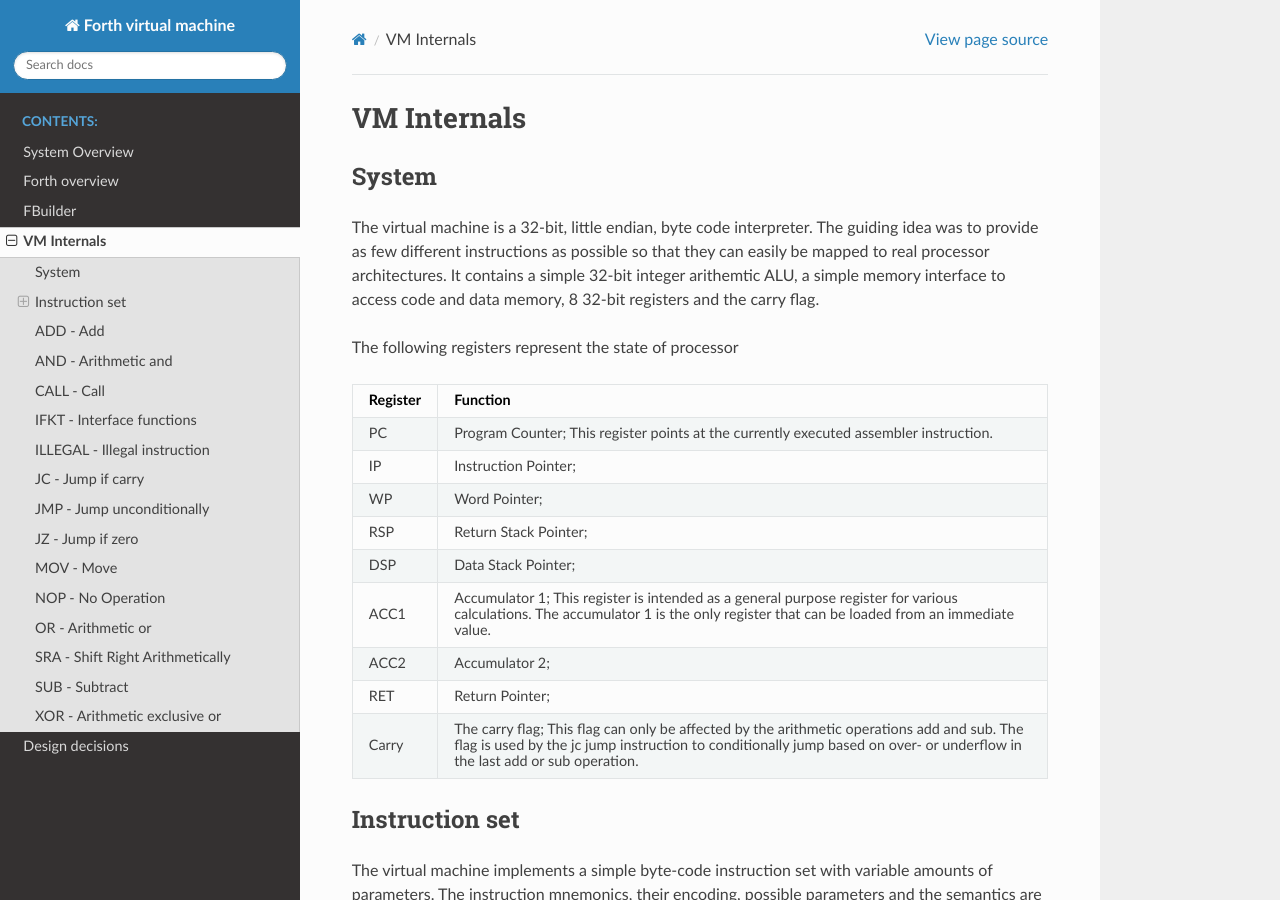
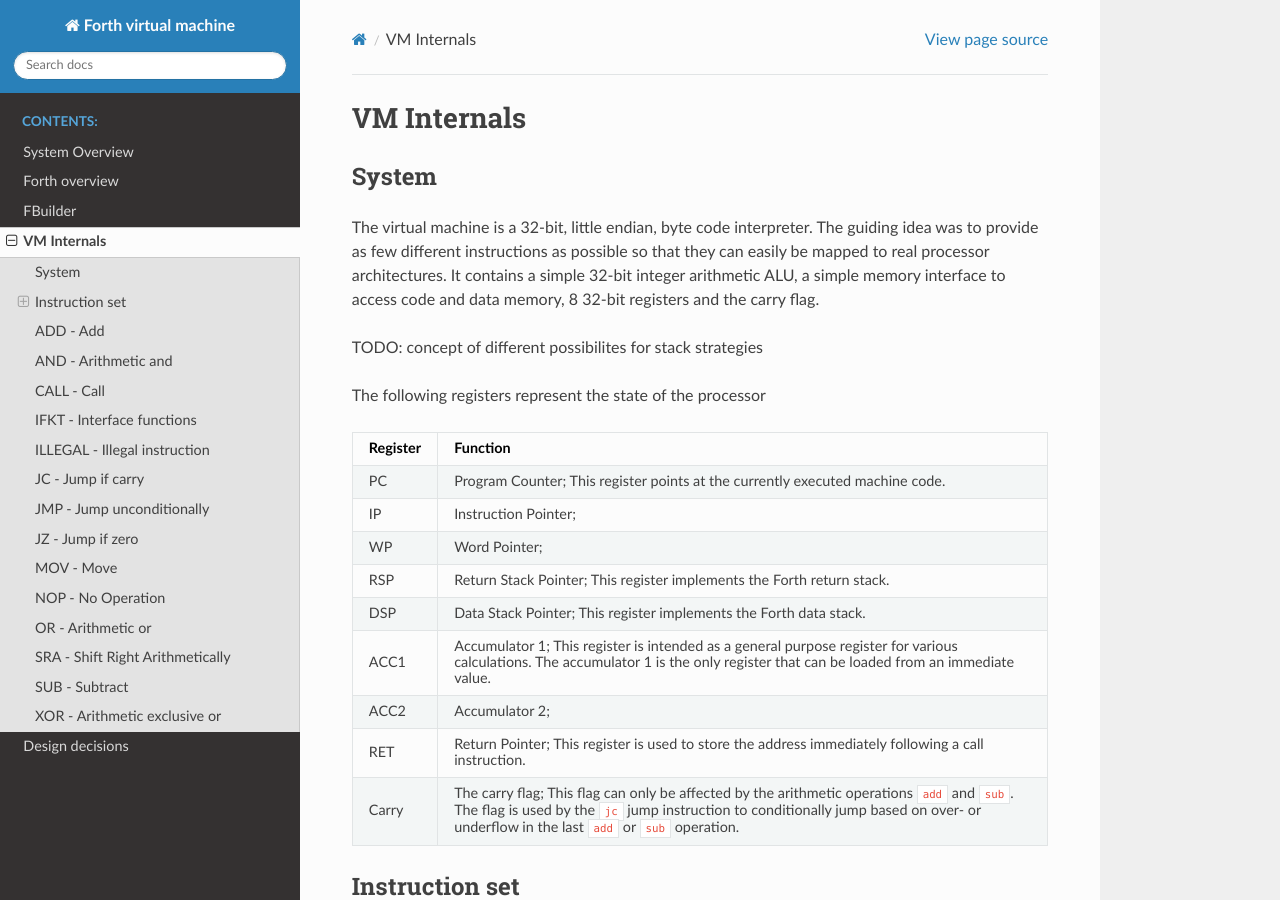
Before and after one commit to Jokymon/forth-vm-sim, a Sphinx documentation site: the page built from doc/virtual_machine.rst, in a window 1280 px wide and 900 px high. Built offline with Sphinx 7.4.7 and the Read the Docs theme 2.0.0, drawn with Linux system fonts in a browser that asks for light colours; some of the changed text lies outside the part shown.

Commit message:
Documentation cleanup and corrections

```diff
--- a/doc/fbuilder.rst
+++ b/doc/fbuilder.rst
@@ -13,7 +13,7 @@
 ----------
 
 The following example only uses machine instructions from the VM and the Fbuilder language to
-implement a simple hello world programm. The meaning of individual code lines are explained below.
+implement a simple hello world programm. The meaning of individual code lines is explained below.
 
 .. code-block::
     :linenos:
--- a/doc/virtual_machine.rst
+++ b/doc/virtual_machine.rst
@@ -5,40 +5,43 @@
 ------
 
 The virtual machine is a 32-bit, little endian, byte code interpreter. The guiding idea was to provide as few different instructions
-as possible so that they can easily be mapped to real processor architectures. It contains a simple 32-bit integer arithemtic ALU, a
+as possible so that they can easily be mapped to real processor architectures. It contains a simple 32-bit integer arithmetic ALU, a
 simple memory interface to access code and data memory, 8 32-bit registers and the carry flag.
 
-The following registers represent the state of processor
+TODO: concept of different possibilites for stack strategies
+
+The following registers represent the state of the processor
 
 +----------+-------------------------------------------------------------------------------------------------------------------------------------------------------------------------------------+
 | Register | Function                                                                                                                                                                            |
 +==========+=====================================================================================================================================================================================+
-| PC       | Program Counter; This register points at the currently executed assembler instruction.                                                                                              |
+| PC       | Program Counter; This register points at the currently executed machine code.                                                                                                       |
 +----------+-------------------------------------------------------------------------------------------------------------------------------------------------------------------------------------+
 | IP       | Instruction Pointer;                                                                                                                                                                |
 +----------+-------------------------------------------------------------------------------------------------------------------------------------------------------------------------------------+
 | WP       | Word Pointer;                                                                                                                                                                       |
 +----------+-------------------------------------------------------------------------------------------------------------------------------------------------------------------------------------+
-| RSP      | Return Stack Pointer;                                                                                                                                                               |
+| RSP      | Return Stack Pointer; This register implements the Forth return stack.                                                                                                              |
 +----------+-------------------------------------------------------------------------------------------------------------------------------------------------------------------------------------+
-| DSP      | Data Stack Pointer;                                                                                                                                                                 |
+| DSP      | Data Stack Pointer; This register implements the Forth data stack.                                                                                                                  |
 +----------+-------------------------------------------------------------------------------------------------------------------------------------------------------------------------------------+
 | ACC1     | Accumulator 1; This register is intended as a general purpose register for various calculations. The accumulator 1 is the only register that can be loaded from an immediate value. |
 +----------+-------------------------------------------------------------------------------------------------------------------------------------------------------------------------------------+
 | ACC2     | Accumulator 2;                                                                                                                                                                      |
 +----------+-------------------------------------------------------------------------------------------------------------------------------------------------------------------------------------+
-| RET      | Return Pointer;                                                                                                                                                                     |
+| RET      | Return Pointer; This register is used to store the address immediately following a call instruction.                                                                                |
 +----------+-------------------------------------------------------------------------------------------------------------------------------------------------------------------------------------+
-| Carry    | The carry flag; This flag can only be affected by the arithmetic operations add and sub.                                                                                            |
-|          | The flag is used by the jc jump instruction to conditionally jump based on over- or underflow                                                                                       |
-|          | in the last add or sub operation.                                                                                                                                                   |
+| Carry    | The carry flag; This flag can only be affected by the arithmetic operations ``add`` and ``sub``.                                                                                    |
+|          | The flag is used by the ``jc`` jump instruction to conditionally jump based on over- or underflow                                                                                   |
+|          | in the last ``add`` or ``sub`` operation.                                                                                                                                           |
 +----------+-------------------------------------------------------------------------------------------------------------------------------------------------------------------------------------+
 
 
 Instruction set
 ---------------
 
-The virtual machine implements a simple byte-code instruction set with variable amounts of parameters. The instruction mnemonics, their encoding, possible parameters and the semantics are explained in this section.
+The virtual machine implements a simple byte-code instruction set with variable amounts of parameters. The
+instruction mnemonics, their encoding, possible parameters and the semantics are explained in this section.
 
 Operand types
 ^^^^^^^^^^^^^
@@ -126,14 +129,19 @@
     * - ``rop``
       - .. wavedrom:: images/encoding_rop.json
 
+        This encoding describes an instruction where either the source or
+        the target register is used in an indirect mode and is additionally
+        affected by an increment- or decrement operation. Which register is
+        used this way, depends on the actual machine instruction.
+
         - ``DI`` Flag to indicate what operation is to be performed on the
-          target register. A ``1`` means decrement, ``0`` means increment.
+          affected register. A ``1`` means decrement, ``0`` means increment.
         - ``PP`` Flag to indicate whether the operation is performed before
-          before indirectly accessing memory or after. A ``1`` means pre
-          operation, a ``0`` means post operation.
-        - ``reg_tgt`` The register encoded as described above used as target
+          indirectly accessing memory or after. A ``1`` means pre operation,
+          a ``0`` means post operation.
+        - ``reg_tgt`` The register encoded as described above, used as target
           indication.
-        - ``reg_src`` The register encoded as described above used as source
+        - ``reg_src`` The register encoded as described above, used as source
           indication.
 
     * - ``ri5``
@@ -257,8 +265,8 @@
     | 72 `/u32` | JC `label`      | Jump to immediate address when carry flag is set |
     +-----------+-----------------+--------------------------------------------------+
 
-The carry flag can only be set and cleared by performing an ``ADD`` or ``SUB``
-instruction. The ``JC`` instruction jumps to an immediate address when this carry
+The carry flag can only be set and cleared by performing an ``add`` or ``sub``
+instruction. The ``jc`` instruction jumps to an immediate address when this carry
 flag is set.
 
 JMP - Jump unconditionally
@@ -295,13 +303,13 @@
 .. table::
     :widths: 15 25 70
 
-    +-----------+-----------------+----------------------------------------------+
-    | Opcode    | Mnemonic        | Description                                  |
-    +===========+=================+==============================================+
-    | 71 `/u32` | JZ `label`      | Jump to immediate address when %acc1 is zero |
-    +-----------+-----------------+----------------------------------------------+
+    +-----------+-----------------+--------------------------------------------------+
+    | Opcode    | Mnemonic        | Description                                      |
+    +===========+=================+==================================================+
+    | 71 `/u32` | JZ `label`      | Jump to immediate address when ``%acc1`` is zero |
+    +-----------+-----------------+--------------------------------------------------+
 
-With ``JZ`` a jump to an immediate address is performed if the value of the
+With ``jz`` a jump to an immediate address is performed if the value of the
 accumulator register ``%acc1`` has the value ``0x0``.
 
 MOV - Move
@@ -319,7 +327,7 @@
     +-----------+------------------------+---------------------------------------------------------------------+
     | 22 `/rop` | MOV.W `regi_op`, `reg` | Move register to register indirect memory with operation word sized |
     +-----------+------------------------+---------------------------------------------------------------------+
-    | 23 `/rop` | MOV.B `reg`, `regi_op` | Move register indirect memory to register with operation byte sized |
+    | 23 `/rop` | MOV.B `regi_op`, `reg` | Move register to register indirect memory with operation byte sized |
     +-----------+------------------------+---------------------------------------------------------------------+
     | 24 `/rop` | MOV.W `reg`, `regi_op` | Move register indirect memory to register with operation word sized |
     +-----------+------------------------+---------------------------------------------------------------------+
@@ -361,10 +369,12 @@
 the content of register ``%acc1`` is stored in the memory location specified by
 the ``%dsp`` register. After storing the value, the value of the ``%dsp`` register
 is incremented by ``4`` to point to the next word in memory. These registers are
-meant for pushing register values onto stacks and popping them again.
+meant for pushing register values onto stacks and popping them again. When Using
+the byte sized variant of these instructions, the registers for accessing the
+memory are only incremented or decremented by 1.
 
 For the third type of move operations, only the ``%acc1`` and ``%acc2`` registers
-can be used. It allows for storing immediate 32-bit values into the register. For
+can be used. It allows for loading immediate 32-bit values into the registers. For
 example in the following instruction
 
 .. code-block::
```
Also changed, not shown: other parts of doc/fbuilder.rst (+1 -1 lines), other parts of doc/virtual_machine.rst (+9 -9 lines), doc/forth.rst (+11 -9 lines).
